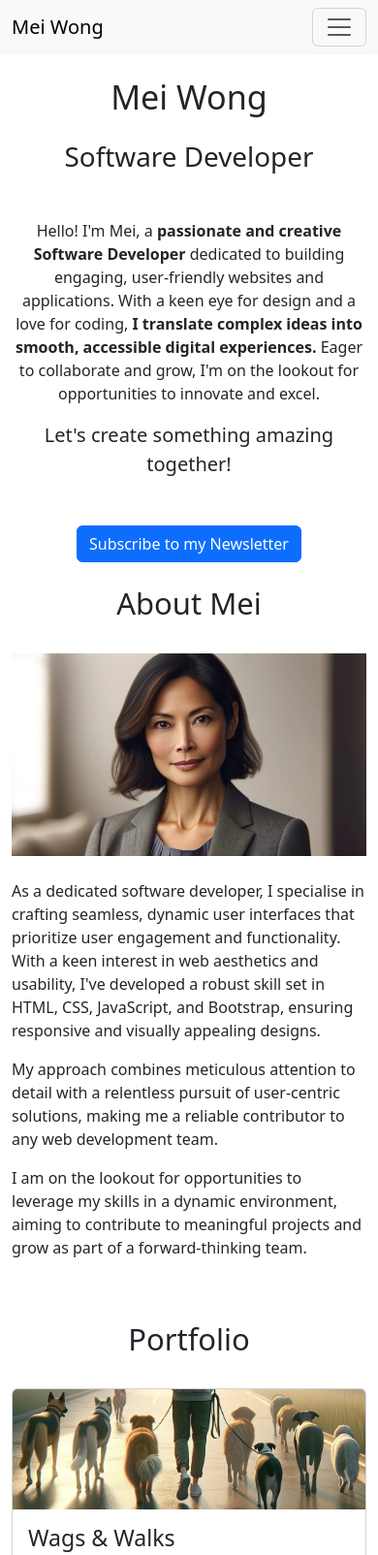
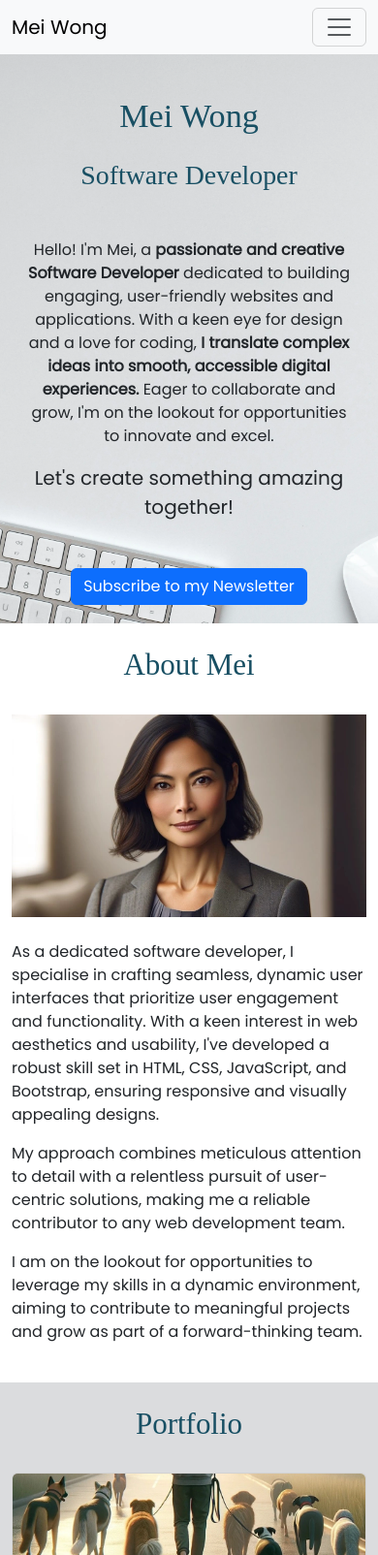
Before and after one commit to Ryan-ford25/Portfolio-project, a plain HTML site: page index.html in a window 390 px wide. Shown: the top 1604 px of the page at 97% size. Drawn offline with nearby package versions, Linux system fonts and the light colour scheme; a web font is replaced by a local one.

Commit message:
Adjusted the hero section to be responsive with an image

```diff
--- /dev/null
+++ b/assets/css/styles.css
@@ -0,0 +1,36 @@
+@import url("https://fonts.googleapis.com/css2?family=DM+Serif+Dispay:ital@0;1&family=Poppins&display=swap");
+
+body{
+    font-family: "Poppins", sans-serif;
+    background-color: #a4c2d1;
+}
+
+h1,
+h2{
+    font-family: "DM serif-display", serif;
+    color: #184f63;
+}
+
+/*Hero*/
+#hero{
+    background-color: #dbdcde;
+    background: url("../images/background.webp") no-repeat center center/cover;
+    min-height: 500px;
+    background-position:50% 70%;
+    padding: 5% 7%;
+}
+
+/*About section*/
+#about{
+    background-color: white;
+}
+
+/*Portfolio*/
+#portfolio{
+    background-color: #dbdcde;
+}
+
+/*Contact section*/
+#contact{
+    background-color: white;
+}
--- a/index.html
+++ b/index.html
@@ -11,6 +11,7 @@
       integrity="sha384-QWTKZyjpPEjISv5WaRU9OFeRpok6YctnYmDr5pNlyT2bRjXh0JMhjY6hW+ALEwIH"
       crossorigin="anonymous"
     />
+    <link href="assets/css/styles.css" rel="stylesheet">
   </head>
   <body>
     <nav class="navbar navbar-expand-sm bg-body-tertiary">
@@ -153,7 +154,7 @@
             <h2 class="display-5">Portfolio</h2>
           </div>
           <div class="col-12 col-md-6">
-            <div class="card">
+            <div class="card mb-4">
               <img src="assets/images/wags-and-walks.webp" class="card-img-top"
                   alt="A man walking several dogs early in the morning">
               <div class="card-body">
@@ -166,7 +167,7 @@
             </div>
           </div>
           <div class="col-12 col-md-6">
-            <div class="card">
+            <div class="card mb-4">
               <img src="assets/images/we-wellness.webp" class="card-img-top"
                   alt="A spa with candles towels and natural material">
               <div class="card-body">
```
Also changed, not shown: assets/images/background.webp (added).
